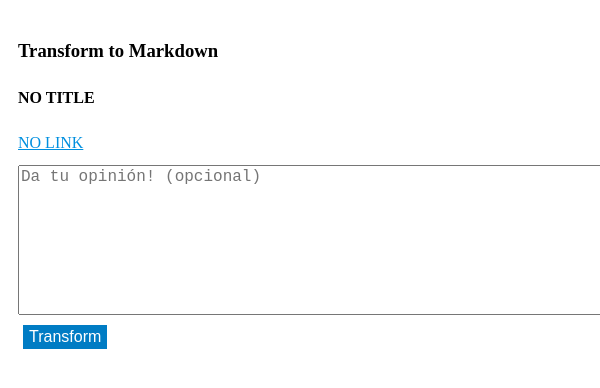
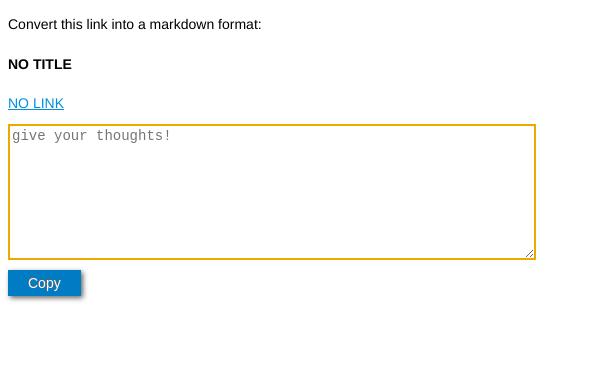
Before and after one commit to Elyager/link-to-markdown, a browser extension: page app/popup.html in a window 400 px wide. Shown: the top 388 px of the page, 600 px wide, since content can reach past the window. Drawn offline with Linux system fonts and the light colour scheme; files that its build step writes are made by us from their sources.

Commit message:
Add a better UI

```diff
--- a/app/popup.html
+++ b/app/popup.html
@@ -5,11 +5,11 @@
     <link href="styles/main.css" rel="stylesheet">
   </head>
   <body>
-    <h3 tabindex="-1">Transform to Markdown</h3>
+    <p tabindex="-1">Convert this link into a markdown format:</p>
     <h4 id="title">NO TITLE</h4>
     <a tabindex="3" href="#" class="link" id="linkUrl">NO LINK</a>
-    <textarea tabindex="1"  class="comment-area" rows="8" cols="60" id="comment" placeHolder="Da tu opinión! (opcional)"></textarea>
-    <button tabindex="2" class="btn" id="copy">Transform</button>
+    <textarea tabindex="1"  class="comment-area" rows="8" cols="60" id="comment" placeHolder="give your thoughts!"></textarea>
+    <button tabindex="2" class="btn" id="copy">Copy</button>
     <script src="scripts/popup.js"></script>
   </body>
 </html>
--- a/app/styles/main.css
+++ b/app/styles/main.css
@@ -1,33 +1,43 @@
-
 body {
-  padding: 10px;
-  font-size: 16px;
+  font-family: Helvetica, Arial, Sans-Serif;
   line-height: 1.5;
+  font-size: 14px;
 }
 
 .comment-area {
+ border: 2px solid rgb(239,168,0);
+ outline: none;
  font-size: inherit;
  margin-bottom: 10px;
  margin-top: 10px;
  display: block;
 }
 
+.comment-area:focus {
+	box-shadow: 0 0 5px rgba(239,168,0,0.5);
+}
+
+
 .btn {
-	margin-left: 5px;
 	border:none;
+	color: white;
 	font-size:1em;
-	height: 1.5em;
+	text-decoration: none;
+	text-shadow: -1px -1px 0 #616161;
+  padding: 5px 20px;
+	box-shadow: 2px 2px 5px #666;
+	transition: all 0.3s ease;
+	outline: none;
+	background-color: #007CC4;
 	color:#fff;
-	display: block;
-	outline: none;
-	outline-style: none;
-	background-color: #007CC4;
 	transition: all 0.1s ease-in;
 }
 
-.btn:focus {
-	background-color: #008FDF;
-	box-shadow: 2px 2px 5px gray;
+.btn:focus, .btn:hover {
+	box-shadow: none;
+	text-shadow: none;
+	top: 2px;
+	left: 2sspx;
 }
 
 .link {
```
